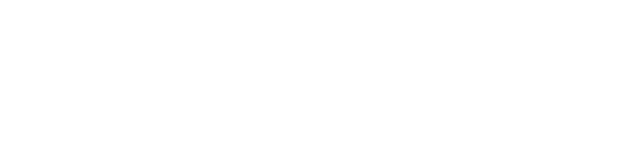
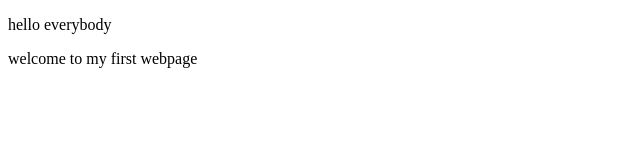
Before and after one commit to inziani/wk1-revision-website, a plain HTML site: page website_1.html in a window 1280 px wide. Shown: the whole page, without its empty margins (0-640 px from the left). Drawn offline with Linux system fonts and the light colour scheme.

Commit message:
add welcome message on the page

```diff
--- a/website_1.html
+++ b/website_1.html
@@ -6,6 +6,8 @@
   <title>the first webpage</title>
 </head>
 <body>
+    <p>hello everybody</p>
+    <p>welcome to my first webpage</p>
 
 </body>
 </html>
```
